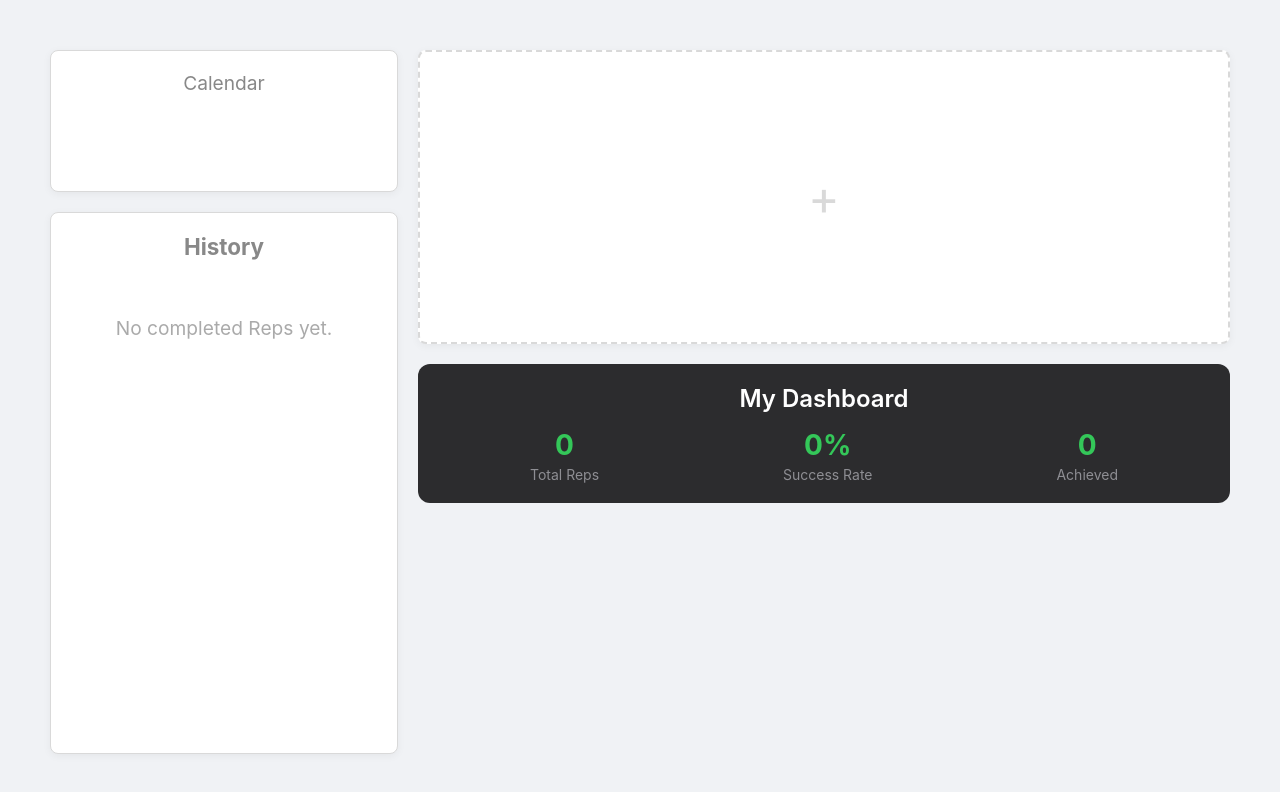
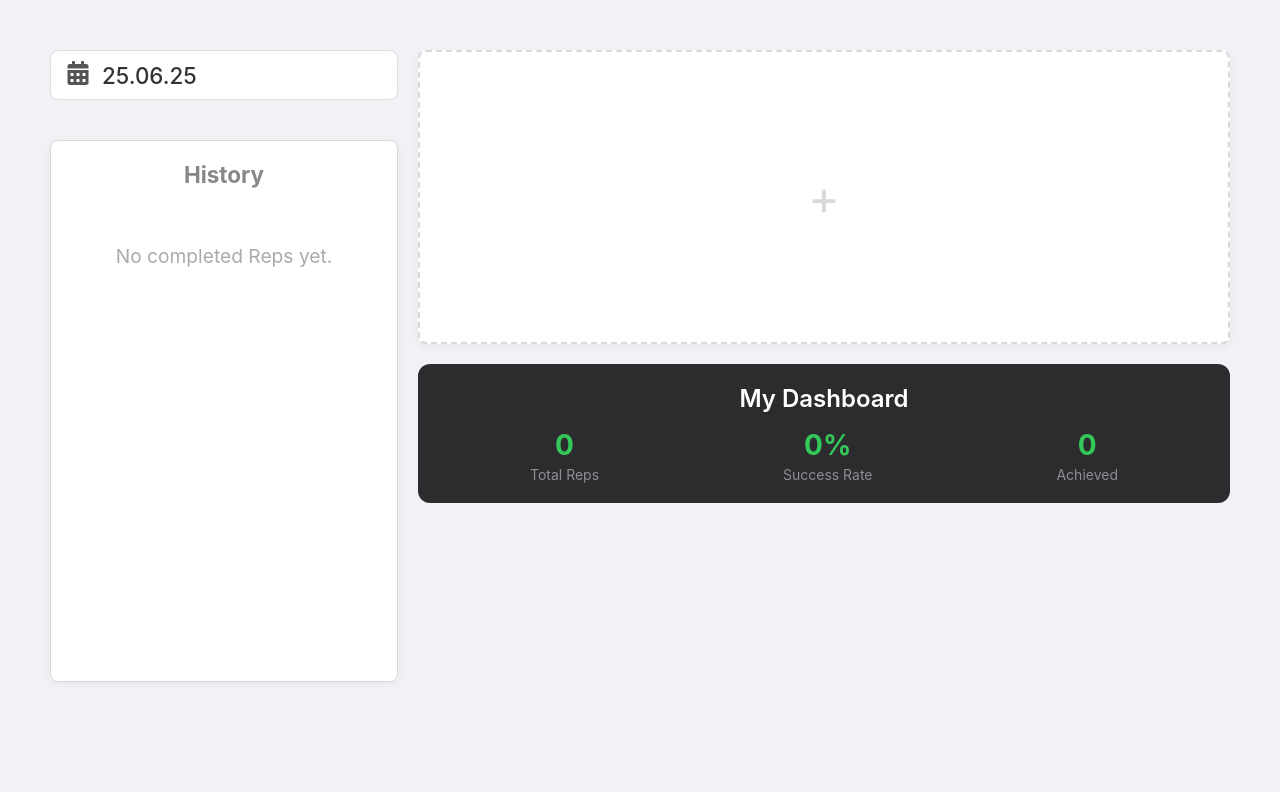
Before and after one commit to WannaKnowWhatIDontKnow/Rep-web, a React (Create React App) app: page / in a window 1280 px wide. Shown: the top 792 px of the page. Built offline with nearby package versions, Linux system fonts and the light colour scheme.

Commit message:
feat: calender

```diff
--- a/package.json
+++ b/package.json
@@ -4,7 +4,9 @@
   "private": true,
   "dependencies": {
     "react": "^18.2.0",
+    "react-datepicker": "^8.4.0",
     "react-dom": "^18.2.0",
+    "react-icons": "^5.5.0",
     "react-scripts": "5.0.1"
   },
   "scripts": {
--- a/src/App.js
+++ b/src/App.js
@@ -1,13 +1,16 @@
 import React, { useState, useEffect, useCallback } from 'react';
 import './App.css';
+import "react-datepicker/dist/react-datepicker.css"; // Datepicker CSS
 import CurrentRep from './components/CurrentRep';
 import RepList from './components/RepList';
 import CreateRepModal from './components/CreateRepModal';
 import RetrospectiveModal from './components/RetrospectiveModal';
 import Dashboard from './components/Dashboard';
+import CalendarSection from './components/CalendarSection'; // Import CalendarSection
 
 // App component (the overall structure of our website) is defined here.
 function App() {
+  const [selectedDate, setSelectedDate] = useState(new Date()); // State for the selected date
   const [currentRep, setCurrentRep] = useState(null);
   const [repList, setRepList] = useState(() => {
     // 앱이 처음 켜질 때 딱 한 번만 실행되는 부분입니다.
@@ -39,7 +42,19 @@ function App() {
     }
   }, [repList]);
 
+  const isToday = (date) => {
+    const today = new Date();
+    return date.getFullYear() === today.getFullYear() &&
+           date.getMonth() === today.getMonth() &&
+           date.getDate() === today.getDate();
+  }
+
   const handleOpenCreateModal = () => {
+    // 렙 생성은 오늘 날짜에서만 가능
+    if (!isToday(selectedDate)) {
+      alert("렙 생성은 오늘 날짜에서만 가능합니다.");
+      return;
+    }
     setRepToEdit(null);
     setCreateModalOpen(true);
   };
@@ -136,11 +151,21 @@ function App() {
       ...repToReview,
       status: status,
       notes: notes,
+      completedAt: new Date().toISOString(), // 렙 종료 시각 기록
     };
     setRepList([reviewedRep, ...repList]);
     setRetroModalOpen(false);
     setRepToReview(null);
   };
+
+  // 선택된 날짜에 해당하는 렙만 필터링
+  const filteredReps = repList.filter(rep => {
+    if (!rep.completedAt) return false;
+    const repDate = new Date(rep.completedAt);
+    return repDate.getFullYear() === selectedDate.getFullYear() &&
+           repDate.getMonth() === selectedDate.getMonth() &&
+           repDate.getDate() === selectedDate.getDate();
+  });
 
   return (
     // Container for the entire app
@@ -148,10 +173,13 @@ function App() {
       {/* The four main areas of the screen we'll build out later */}
       <div className="main-content">
         <div className="left-panel">
-          {/* Calendar area (placeholder for now) */}
-          <div className="calendar-placeholder">Calendar</div>
+          {/* Calendar area */}
+          <CalendarSection
+            selectedDate={selectedDate}
+            setSelectedDate={setSelectedDate}
+          />
           {/* List area (core feature implementation target) */}
-          <RepList reps={repList} />
+          <RepList reps={filteredReps} />
         </div>
         <div className="right-panel">
           {/* Current Rep area (core feature implementation target) */}
--- /dev/null
+++ b/src/components/CalendarSection.css
@@ -0,0 +1,36 @@
+.calendar-section {
+    display: flex;
+    align-items: center;
+    padding: 10px 15px;
+    background-color: #fff;
+    border-radius: 8px;
+    margin-bottom: 20px;
+    border: 1px solid #e0e0e0;
+}
+
+.calendar-icon-button {
+    background: none;
+    border: none;
+    cursor: pointer;
+    font-size: 1.5rem;
+    color: #555;
+    padding: 0;
+    margin-right: 12px;
+    display: flex;
+    align-items: center;
+}
+
+.calendar-icon-button:hover {
+    color: #007bff;
+}
+
+.date-display {
+    font-size: 1.4rem;
+    font-weight: 500;
+    color: #333;
+}
+
+/* react-datepicker가 다른 요소들 위에 보이도록 z-index 설정 */
+.react-datepicker-popper {
+    z-index: 10;
+}
--- /dev/null
+++ b/src/components/CalendarSection.js
@@ -0,0 +1,38 @@
+import React from 'react';
+import DatePicker from 'react-datepicker';
+import { FaCalendarAlt } from 'react-icons/fa';
+import './CalendarSection.css';
+
+// 날짜를 'yy.mm.dd' 형식으로 변환하는 유틸리티 함수
+const formatDate = (date) => {
+    const year = date.getFullYear().toString().slice(-2);
+    const month = (date.getMonth() + 1).toString().padStart(2, '0');
+    const day = date.getDate().toString().padStart(2, '0');
+    return `${year}.${month}.${day}`;
+};
+
+const CalendarSection = ({ selectedDate, setSelectedDate }) => {
+
+    // DatePicker에 표시될 커스텀 아이콘
+    const CustomCalendarIcon = React.forwardRef(({ onClick }, ref) => (
+        <button onClick={onClick} ref={ref} className="calendar-icon-button">
+            <FaCalendarAlt />
+        </button>
+    ));
+
+    return (
+        <div className="calendar-section">
+            <DatePicker
+                selected={selectedDate}
+                onChange={(date) => setSelectedDate(date)}
+                customInput={<CustomCalendarIcon />}
+                popperPlacement="bottom-start"
+            />
+            <span className="date-display">
+                {formatDate(selectedDate)}
+            </span>
+        </div>
+    );
+};
+
+export default CalendarSection;
```
Also changed, not shown: 1 other file (tests, documents, lock files or other folders).
